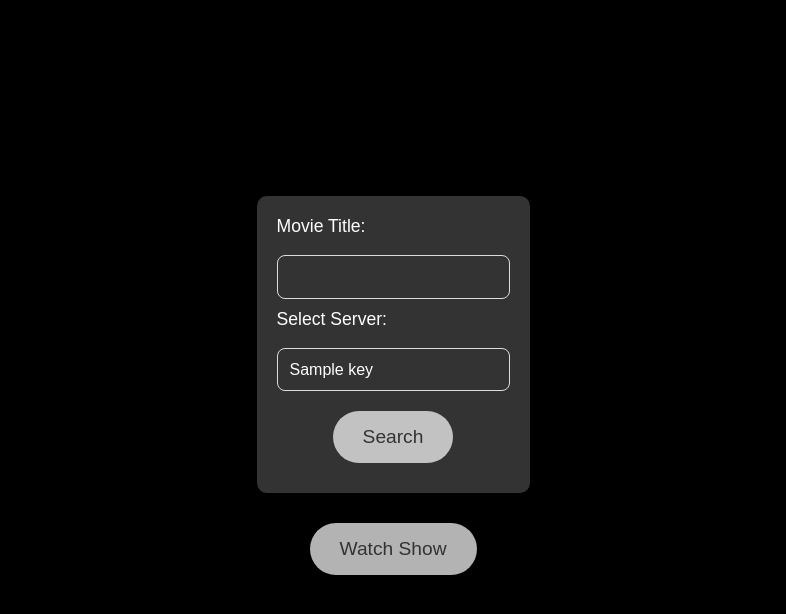
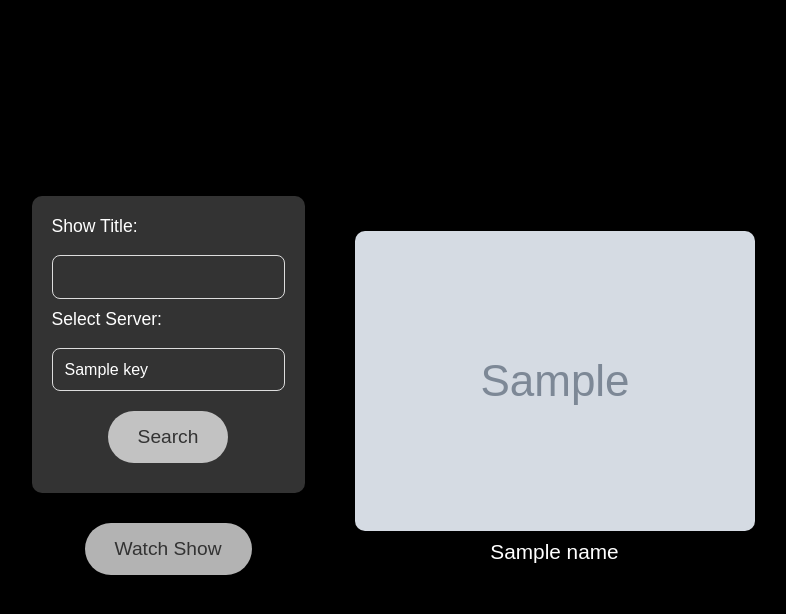
Before and after one commit to Abtin0/free-movie-streaming, a Flask app: template templates/series.html in a window 1280 px wide. Shown: the top 614 px of the page, without its empty margins (247-1033 px from the left). Run offline with Flask 3, Linux system fonts and the light colour scheme; the template is opened without the code that fills it: most values are stand-ins (such as "Sample title", 1, 10 or a date in 2020); grey boxes marked "Sample" are stand-in pictures.

Commit message:
- - Added Poster and Title 🖼️ - Rearranged Movie and Series Page 🔧

```diff
--- a/app.py
+++ b/app.py
@@ -26,12 +26,13 @@ def movie_request(user_input, endpoint_key):
             imdb_id = data["Search"][0]["imdbID"]
             poster = data["Search"][0]["Poster"]
             movie_name = data["Search"][0]["Title"]
-            embed_url = f"{selected_endpoint}/movie/{imdb_id}"
+            embed_url = f"{selected_endpoint}movie/{imdb_id}"
             return embed_url, poster, movie_name
     return None
 
 
 def series_request(user_input, endpoint_key):
+    # Get the endpoint URL for the selected endpoint_key
     selected_endpoint = request.form["endpoint"]
 
     # Make the request to the selected endpoint
@@ -42,9 +43,12 @@ def series_request(user_input, endpoint_key):
         data = response.json()
         if data.get("Search"):
             imdb_id = data["Search"][0]["imdbID"]
-            embed_url = f"{selected_endpoint}/tv/{imdb_id}"
-            return embed_url
+            poster = data["Search"][0]["Poster"]
+            show_name = data["Search"][0]["Title"]
+            embed_url = f"{selected_endpoint}tv/{imdb_id}"
+            return embed_url, poster, show_name
     return None
+
 
 @app.route('/')
 def index():
@@ -76,16 +80,16 @@ def series():
         user_input = request.form["user_input"]
         endpoint_key = request.form["endpoint"]
 
-        # Call the series_request function
-        series_endpoint = series_request(user_input, endpoint_key)
+        # Call the movie_request function
+        movie_endpoint, poster, name = series_request(user_input, endpoint_key)
 
         # Return the result based on whether a video URL is found
-        if series_endpoint:
-            return render_template('series.html', video_url=series_endpoint, endpoints=endpoints)
+        if movie_endpoint:
+            return render_template('series.html', video_url=movie_endpoint, endpoints=endpoints,  poster=poster, name=name)
         else:
-            return render_template('series.html', error="No series found for your search.", endpoints=endpoints)
+            return render_template('series.html', error="No shows found for your search.", endpoints=endpoints)
 
-    # Initial GET request, render the series page with available endpoints
+    # Initial GET request, render the movie page with available endpoints
     return render_template('series.html', endpoints=endpoints)
 
 
--- a/templates/series.html
+++ b/templates/series.html
@@ -2,7 +2,7 @@
 <html lang="en">
 <head>
     <meta charset="UTF-8">
-    <title>Show Search</title>
+    <title>Movie Search</title>
     <link rel="stylesheet" href="../static/style.css">
     <style>
         .hidden {
@@ -16,9 +16,14 @@
     </style>
 </head>
 <body>
+    {% if video_url %}
+        <div id="movieIframeContainer" class="hidden">
+            <iframe id="movieIframe" src="" allowfullscreen></iframe>
+        </div>
+    {% endif %}
     <div class="movie-form">
         <form method="POST">
-            <label for="user_input">Movie Title:</label>
+            <label for="user_input">Show Title:</label>
             <input type="text" id="user_input" name="user_input" required>
 
             <label for="endpoint">Select Server:</label>
@@ -35,13 +40,16 @@
         <div class="movie-button">
             <button class="btn" id="watchMovieButton">Watch Show</button>
         </div>
-        <div id="movieIframeContainer" class="hidden">
-            <iframe id="movieIframe" src="" allowfullscreen></iframe>
-        </div>
         {% elif error %}
             <p>{{ error }}</p>
         {% endif %}
     </div>
+{% if video_url %}
+    <div class="movie-result">
+        <img src="{{poster}}" alt="{{name}} poster" class="poster" />
+        <p class="name">{{name}}</p>
+    </div>
+{% endif %}
 
     <script>
         document.addEventListener("DOMContentLoaded", () => {
```
Also changed, not shown: static/style.css (+31 -1 lines).
